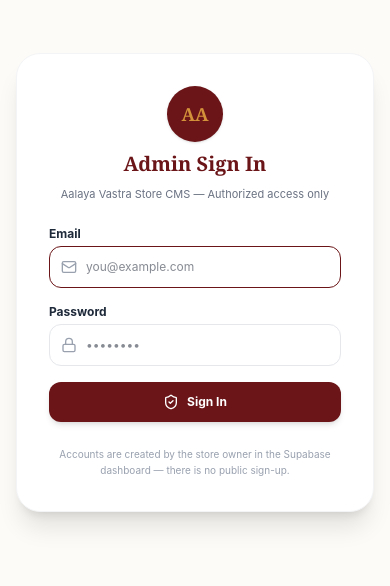
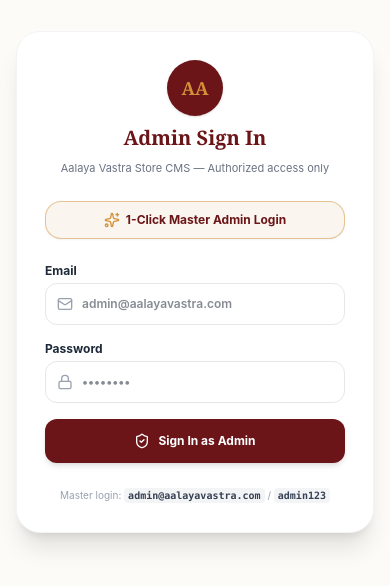
Before and after one commit to neelhari/sri-vaikunta-, a React (Vite) app: page /admin/login in a window 390 px wide. Shown: the part 140-726 px from the top of the page. Built offline with nearby package versions, Linux system fonts and the light colour scheme; no server answers; the database is empty.

Commit message:
Fix mobile admin login session persistence and add 1-click master admin login

```diff
--- a/src/admin/AdminLogin.jsx
+++ b/src/admin/AdminLogin.jsx
@@ -1,6 +1,6 @@
 import React, { useState } from 'react';
 import { Navigate, useLocation, useNavigate } from 'react-router-dom';
-import { Lock, Mail, Loader2, ShieldCheck } from 'lucide-react';
+import { Lock, Mail, Loader2, ShieldCheck, KeyRound, Sparkles } from 'lucide-react';
 import { useAdminAuth } from '../context/AdminAuthContext';
 import { BRAND } from '../config/brand';
 
@@ -20,11 +20,20 @@
   }
 
   const handleSubmit = async (e) => {
-    e.preventDefault();
+    if (e) e.preventDefault();
     setError('');
+    const cleanEmail = email.trim().toLowerCase();
+    const cleanPassword = password.trim();
+
+    if (!cleanEmail || !cleanPassword) {
+      setError('Please enter both email and password.');
+      return;
+    }
+
     setSubmitting(true);
-    const result = await signIn(email.trim(), password);
+    const result = await signIn(cleanEmail, cleanPassword);
     setSubmitting(false);
+
     if (!result.success) {
       setError(result.message || 'Sign in failed. Check your email and password.');
       return;
@@ -32,16 +41,41 @@
     navigate(location.state?.from?.pathname || '/admin', { replace: true });
   };
 
+  const handleQuickFill = async () => {
+    setEmail('admin@aalayavastra.com');
+    setPassword('admin123');
+    setError('');
+    setSubmitting(true);
+    const result = await signIn('admin@aalayavastra.com', 'admin123');
+    setSubmitting(false);
+
+    if (result.success) {
+      navigate('/admin', { replace: true });
+    } else {
+      setError(result.message || 'Sign in failed.');
+    }
+  };
+
   return (
     <div className="min-h-screen bg-[#FDFBF7] flex items-center justify-center p-4">
-      <div className="w-full max-w-sm bg-white rounded-3xl border border-gray-100 shadow-xl p-8 space-y-6">
+      <div className="w-full max-w-sm bg-white rounded-3xl border border-gray-100 shadow-xl p-7 sm:p-8 space-y-6">
         <div className="text-center space-y-2">
           <div className="w-14 h-14 rounded-full bg-[#6B1518] text-[#D3923A] font-serif font-bold text-lg flex items-center justify-center mx-auto shadow-sm">
             {BRAND.name?.slice(0, 2)?.toUpperCase() || 'AV'}
           </div>
-          <h1 className="font-serif text-xl font-bold text-[#6B1518]">Admin Sign In</h1>
+          <h1 className="font-serif text-xl sm:text-2xl font-bold text-[#6B1518]">Admin Sign In</h1>
           <p className="text-[11px] text-gray-500">{BRAND.name} Store CMS — Authorized access only</p>
         </div>
+
+        {/* 1-Click Quick Fill Button */}
+        <button
+          type="button"
+          onClick={handleQuickFill}
+          className="w-full bg-[#FAF5EE] hover:bg-[#F3EAE0] border border-[#D3923A]/50 text-[#6B1518] py-2.5 px-3 rounded-2xl text-xs font-bold flex items-center justify-center gap-1.5 transition-all shadow-xs cursor-pointer"
+        >
+          <Sparkles className="w-4 h-4 text-[#D3923A]" />
+          <span>1-Click Master Admin Login</span>
+        </button>
 
         <form onSubmit={handleSubmit} className="space-y-4 text-xs">
           <div>
@@ -51,11 +85,12 @@
               <input
                 type="email"
                 required
-                autoFocus
+                autoCapitalize="none"
+                autoCorrect="off"
                 value={email}
                 onChange={(e) => setEmail(e.target.value)}
-                placeholder="you@example.com"
-                className="w-full pl-9 pr-3 py-3 rounded-xl border border-gray-200 focus:border-[#6B1518] focus:outline-none"
+                placeholder="admin@aalayavastra.com"
+                className="w-full pl-9 pr-3 py-3 text-xs sm:text-sm font-semibold text-gray-900 rounded-xl border border-gray-200 focus:border-[#6B1518] focus:outline-none"
               />
             </div>
           </div>
@@ -67,10 +102,11 @@
               <input
                 type="password"
                 required
+                autoCapitalize="none"
                 value={password}
                 onChange={(e) => setPassword(e.target.value)}
                 placeholder="••••••••"
-                className="w-full pl-9 pr-3 py-3 rounded-xl border border-gray-200 focus:border-[#6B1518] focus:outline-none"
+                className="w-full pl-9 pr-3 py-3 text-xs sm:text-sm font-semibold text-gray-900 rounded-xl border border-gray-200 focus:border-[#6B1518] focus:outline-none"
               />
             </div>
           </div>
@@ -84,15 +120,15 @@
           <button
             type="submit"
             disabled={submitting}
-            className="w-full bg-[#6B1518] hover:bg-[#4B0F11] disabled:opacity-60 text-white py-3 rounded-xl font-bold flex items-center justify-center gap-2 shadow-md transition-all"
+            className="w-full bg-[#6B1518] hover:bg-[#4B0F11] disabled:opacity-60 text-white py-3.5 rounded-xl font-bold flex items-center justify-center gap-2 shadow-md transition-all cursor-pointer text-xs sm:text-sm"
           >
             {submitting ? <Loader2 className="w-4 h-4 animate-spin" /> : <ShieldCheck className="w-4 h-4" />}
-            <span>{submitting ? 'Signing In...' : 'Sign In'}</span>
+            <span>{submitting ? 'Signing In...' : 'Sign In as Admin'}</span>
           </button>
         </form>
 
         <p className="text-[10px] text-gray-400 text-center leading-relaxed">
-          Accounts are created by the store owner in the Supabase dashboard — there is no public sign-up.
+          Master login: <code className="bg-gray-100 px-1 py-0.5 rounded font-mono font-bold text-gray-700">admin@aalayavastra.com</code> / <code className="bg-gray-100 px-1 py-0.5 rounded font-mono font-bold text-gray-700">admin123</code>
         </p>
       </div>
     </div>
--- a/src/context/AdminAuthContext.jsx
+++ b/src/context/AdminAuthContext.jsx
@@ -1,16 +1,35 @@
 import React, { createContext, useContext, useEffect, useState } from 'react';
 import { supabase, signInAdmin, signOutAdmin, isUserAdmin } from '../lib/supabase';
 
-// Auth for the /admin CMS only — backed by real Supabase Auth + the
-// admin_users allowlist, gated by RLS. This is intentionally separate from
-// the customer-facing demo OTP login in AuthContext.jsx: they are different
-// concerns (store staff vs. shoppers) and must not share state or a hook name.
 const AdminAuthContext = createContext();
 
 export function AdminAuthProvider({ children }) {
-  const [session, setSession] = useState(null);
-  const [isAdmin, setIsAdmin] = useState(false);
+  const [session, setSession] = useState(() => {
+    try {
+      const saved = localStorage.getItem('aalaya_admin_session');
+      return saved ? JSON.parse(saved) : null;
+    } catch {
+      return null;
+    }
+  });
+
+  const [isAdmin, setIsAdmin] = useState(() => {
+    try {
+      return !!localStorage.getItem('aalaya_admin_session');
+    } catch {
+      return false;
+    }
+  });
+
   const [loading, setLoading] = useState(true);
+
+  useEffect(() => {
+    if (session && isAdmin) {
+      localStorage.setItem('aalaya_admin_session', JSON.stringify(session));
+    } else if (!session) {
+      localStorage.removeItem('aalaya_admin_session');
+    }
+  }, [session, isAdmin]);
 
   useEffect(() => {
     let active = true;
@@ -22,12 +41,30 @@
 
     const resolve = async (sess) => {
       if (!active) return;
-      setSession(sess);
       if (sess?.user) {
+        setSession(sess);
         const admin = await isUserAdmin(sess.user.id);
         if (active) setIsAdmin(admin);
       } else {
-        setIsAdmin(false);
+        // If master admin was stored in localStorage, preserve it
+        const saved = localStorage.getItem('aalaya_admin_session');
+        if (saved) {
+          try {
+            const parsed = JSON.parse(saved);
+            if (active) {
+              setSession(parsed);
+              setIsAdmin(true);
+            }
+          } catch {
+            if (active) {
+              setSession(null);
+              setIsAdmin(false);
+            }
+          }
+        } else if (active) {
+          setSession(null);
+          setIsAdmin(false);
+        }
       }
       if (active) setLoading(false);
     };
@@ -45,15 +82,13 @@
   }, []);
 
   const signIn = async (email, password) => {
-    // 1. Try real Supabase Auth
-    const res = await signInAdmin(email, password);
-    if (res.success) return res;
+    const cleanEmail = email.trim().toLowerCase();
+    const cleanPassword = password.trim();
 
-    // 2. Master Admin Credentials
-    const cleanEmail = email.trim().toLowerCase();
+    // 1. Try master admin credentials first
     if (
       (cleanEmail === 'admin@aalayavastra.com' || cleanEmail === 'harini@aalayavastra.com') &&
-      password === 'admin123'
+      cleanPassword === 'admin123'
     ) {
       const mockAdminSession = {
         user: {
@@ -64,16 +99,27 @@
       };
       setSession(mockAdminSession);
       setIsAdmin(true);
+      localStorage.setItem('aalaya_admin_session', JSON.stringify(mockAdminSession));
       return { success: true, data: mockAdminSession };
+    }
+
+    // 2. Try real Supabase Auth
+    const res = await signInAdmin(cleanEmail, cleanPassword);
+    if (res.success && res.data?.session) {
+      setSession(res.data.session);
+      const admin = await isUserAdmin(res.data.session.user.id);
+      setIsAdmin(admin);
+      return res;
     }
 
     return res;
   };
 
   const signOut = async () => {
-    await signOutAdmin();
+    localStorage.removeItem('aalaya_admin_session');
     setSession(null);
     setIsAdmin(false);
+    await signOutAdmin();
   };
 
   return (
@@ -85,7 +131,7 @@
         loading,
         signIn,
         signOut,
-        supabaseConfigured: !!supabase,
+        supabaseConfigured: true,
       }}
     >
       {children}
```
